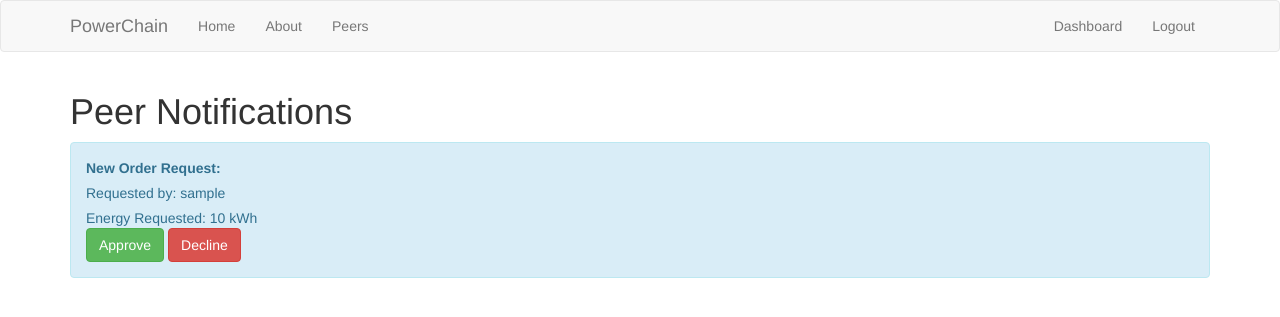
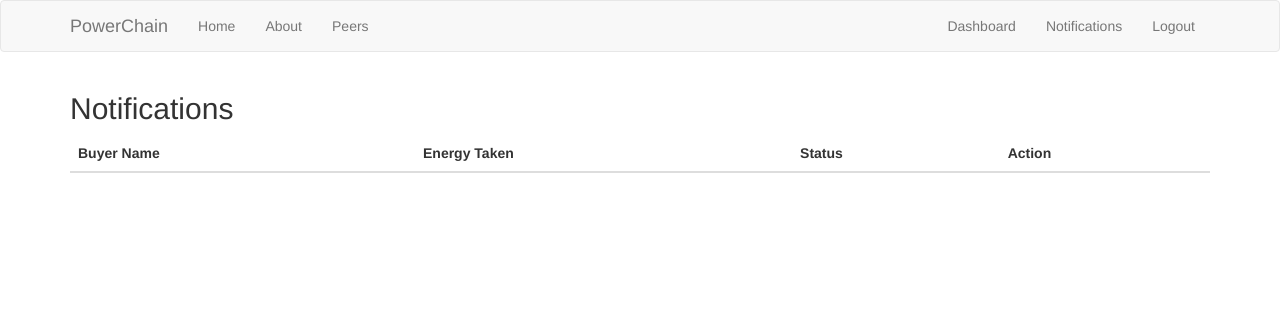
Before and after one commit to emmanuelbrilian/PowerChain, a Flask app: page /notifications_seller in a window 1280 px wide. Shown: the top 317 px of the page. Run offline with Flask 3, Linux system fonts and the light colour scheme; the visitor is signed in with stand-in values (Sample User, id 1); a database or web service that is not in the repository returns one stand-in record (values such as "Sample title"); lists and menus that the app fills with data are empty; some libraries are stand-ins or nearby versions.

Commit message:
notifikasi

```diff
--- a/myflaskapp/app.py
+++ b/myflaskapp/app.py
@@ -14,7 +14,7 @@ from geopy.distance import geodesic
 from flask_wtf.csrf import CSRFProtect
 from wtforms import StringField, validators
 from flask_wtf.csrf import CSRFProtect, CSRFError,generate_csrf, validate_csrf
-
+from operator import itemgetter
 
 
 #pass email Pc_123456
@@ -27,6 +27,7 @@ db = client['mydatabase']
 collection = db['users']
 purchase_collection = db['energy_purchase']
 peer_selection_collection = db['peer_selection']
+seller_notifications = db['seller_notifications']  # Koleksi untuk menyimpan notifikasi penjual
 
 # Koneksi ke Ganache
 w3 = Web3(Web3.HTTPProvider('http://localhost:7545'))
@@ -235,9 +236,9 @@ def purchase():
         # Retrieve all sellers' data from the database
         all_sellers = collection.find()
 
-        # Create a list to store the selected sellers' data
-        selected_sellers_list = []
-        total_energy_taken = 0
+        # Create lists to store single and multiple sellers' data
+        single_sellers_list = []
+        multiple_sellers_list = []
 
         # Calculate the distance of each seller from the buyer using the calculate_distance function
         for seller in all_sellers:
@@ -249,43 +250,67 @@ def purchase():
             if seller_id == user_id:
                 continue
 
-            distance = calculate_distance(buyer_coordinates, seller_coordinates)
+            # Check if the seller has enough energy to fulfill the request
+            if energy_balance >= amount_requested:
+                distance = calculate_distance(buyer_coordinates, seller_coordinates)
 
-            # Check if the seller has enough energy to fulfill the request
-            if energy_balance > 0 and total_energy_taken < amount_requested:
-                # Calculate the amount of energy to be taken from this seller
-                energy_taken = min(amount_requested - total_energy_taken, energy_balance)
-
-                # Determine the provider type based on the number of available sellers
-                provider_type = 'SINGLE' if energy_balance >= amount_requested else 'MULTIPLE'
-
-                # Add the selected seller's data to the selected_sellers_list
-                selected_seller_data = {
+                # Add the seller's data to the single_sellers_list
+                seller_data = {
                     'user_id': seller_id,
                     'username': seller['username'],
                     'status': 'PENDING',
                     'urutan/ranking': None,
-                    'amount': amount_requested,  # Store the requested amount, not energy_taken
-                    'energy_taken': energy_taken,  # Store the actual energy taken
-                    'provider_type': provider_type  # Store the provider type
+                    'amount': amount_requested,  # Store the requested amount
+                    'energy_taken': amount_requested,  # Store the actual energy taken (requested amount)
+                    'provider_type': 'SINGLE',  # Store the provider type as SINGLE
+                    'distance': distance  # Store the distance from the buyer
                 }
-                selected_sellers_list.append(selected_seller_data)
+                single_sellers_list.append(seller_data)
+            else:
+                # Add the seller's data to the multiple_sellers_list
+                seller_data = {
+                    'user_id': seller_id,
+                    'username': seller['username'],
+                    'status': 'PENDING',
+                    'urutan/ranking': None,
+                    'amount': amount_requested,  # Store the requested amount
+                    'energy_taken': energy_balance,  # Store the actual energy taken (available energy)
+                    'provider_type': 'MULTIPLE',  # Store the provider type as MULTIPLE
+                    'distance': None  # Distance is not applicable for MULTIPLE providers
+                }
+                multiple_sellers_list.append(seller_data)
 
-                # Update total energy taken
-                total_energy_taken += energy_taken
+        # If there are single sellers, sort the single_sellers_list based on distance
+        if single_sellers_list:
+            single_sellers_list.sort(key=itemgetter('distance'))
+
+        # Combine single and multiple sellers' lists
+        selected_sellers_list = single_sellers_list + multiple_sellers_list
 
         # Create the peer selection document
         peer_selection_document = {
             'amount': amount_requested,
             'buyer_id': user_id,
             'buyer_username': username,
-            'provider_type': provider_type,
-            'candidate': selected_sellers_list
+            'provider_type': 'SINGLE' if single_sellers_list else 'MULTIPLE',  # Determine provider type
+            'candidate': selected_sellers_list  # Store the combined list of sellers
         }
 
         # Save the peer selection document to the "peer_selection" collection
+        peer_selection_collection.insert_one(peer_selection_document)
 
-        peer_selection_collection.insert_one(peer_selection_document)
+        # Create notifications for selected sellers and save them to the "seller_notifications" collection
+        for seller in selected_sellers_list:
+            # Create a notification document
+            notification_data = {
+                'buyer_name': username,
+                'energy_taken': seller['energy_taken'],
+                'status': 'PENDING',
+                'seller_id': seller['user_id']  # Include the seller's ID for reference
+            }
+
+            # Save the notification document to the "seller_notifications" collection
+            seller_notifications.insert_one(notification_data)
 
         flash('Your order is being processed', 'success')
         return redirect(url_for('dashboard'))
@@ -293,11 +318,40 @@ def purchase():
     return render_template('purchase.html')
 
 
-@app.route('/notifications_seller')
+
+
+@app.route('/notifications_seller', methods=['GET', 'POST'])
 @is_logged_in
 def notifications_seller():
     # Dapatkan ID pengguna dari sesi
     user_id = collection.find_one({'username': session['username']})['_id']
+
+    if request.method == 'POST':
+        # Handle the "Approve" action
+        if 'approve' in request.form:
+            # Proses aksi "Approve" di sini
+            # Misalnya, Anda dapat mengubah status notifikasi menjadi "APPROVED"
+            # dan melakukan tindakan lain yang sesuai
+            notification_id = request.form['approve']  # ID notifikasi yang di-approve
+            peer_selection_collection.update_one(
+                {'_id': ObjectId(notification_id)},
+                {'$set': {'status': 'APPROVED'}}
+            )
+            flash('Notification approved successfully', 'success')
+
+        # Handle the "Decline" action
+        elif 'decline' in request.form:
+            # Proses aksi "Decline" di sini
+            # Misalnya, Anda dapat mengubah status notifikasi menjadi "DECLINED"
+            # dan melakukan tindakan lain yang sesuai
+            notification_id = request.form['decline']  # ID notifikasi yang di-decline
+            peer_selection_collection.update_one(
+                {'_id': ObjectId(notification_id)},
+                {'$set': {'status': 'DECLINED'}}
+            )
+            flash('Notification declined successfully', 'success')
+
+        return redirect(url_for('notifications_seller'))
 
     # Dapatkan notifikasi yang sesuai dengan kriteria
     selected_sellers = peer_selection_collection.find({
@@ -305,14 +359,21 @@ def notifications_seller():
         'status': 'PENDING'
     })
 
-    # Render template HTML dengan notifikasi yang ditemukan
-    return render_template('notifications_seller.html', selected_sellers=selected_sellers)
+    # Filter notifikasi berdasarkan tipe penyedia energi
+    single_notifications = []
+    multiple_notifications = []
 
+    for notification in selected_sellers:
+        if notification['provider_type'] == 'SINGLE':
+            if len(single_notifications) == 0:
+                single_notifications.append(notification)
+        elif notification['provider_type'] == 'MULTIPLE':
+            multiple_notifications.append(notification)
 
-
-
-
-
+    # Render template HTML dengan notifikasi yang sesuai
+    return render_template('notifications_seller.html',
+                           single_notifications=single_notifications,
+                           multiple_notifications=multiple_notifications)
 
 
 
--- a/myflaskapp/templates/includes/_navbar.html
+++ b/myflaskapp/templates/includes/_navbar.html
@@ -18,6 +18,7 @@
             <ul class="nav navbar-nav navbar-right">
                 {% if session.logged_in %}
                     <li><a href="/dashboard">Dashboard</a></li>
+                    <li><a href="{{ url_for('notifications_seller') }}">Notifications</a></li>
                     <li><a href="/logout">Logout</a></li>
                 {% else %}
                     <li><a href="/register">Register</a></li>
--- a/myflaskapp/templates/notifications_seller.html
+++ b/myflaskapp/templates/notifications_seller.html
@@ -1,21 +1,40 @@
+<!-- notifications_seller.html -->
+
 {% extends 'layout.html' %}
 
-{% block title %}Peer Notifications{% endblock %}
-
 {% block content %}
-<body>
-    <h1>Peer Notifications</h1>
-    <div class="notification-container">
-        {% for seller in selected_sellers %}
-            <div class="notification alert alert-info">
-                <p><strong>New Order Request:</strong></p>
-                <p>Requested by: {{ seller.buyer_username }}</p> <!-- Menggunakan seller.buyer_username -->
-                <p>Energy Requested: {{ seller.amount }} kWh</p>
-                <a href="{{ url_for('approve_order', order_id=seller._id) }}" class="btn btn-success">Approve</a>
-                <a href="{{ url_for('decline_order', order_id=seller._id) }}" class="btn btn-danger">Decline</a>
-            </div>
-        {% endfor %}
-    </div>
-</body>
-</html>
+  <h2>Notifications</h2>
+  <table class="table table-striped">
+    <thead>
+      <tr>
+        <th>Buyer Name</th>
+        <th>Energy Taken</th>
+        <th>Status</th>
+        <th>Action</th>
+      </tr>
+    </thead>
+    <tbody>
+      {% for seller in selected_sellers %}
+        <tr>
+          <td>{{ seller.buyer_name }}</td>
+          <td>{{ seller.energy_taken }}</td>
+          <td>{{ seller.status }}</td>
+          <td>
+            <form method="POST">
+              {% if seller.provider_type == 'SINGLE' %}
+                {% if loop.index == 1 %}
+                  <button type="submit" class="btn btn-success" name="approve" value="{{ seller._id }}">Approve</button>
+                  <button type="submit" class="btn btn-danger" name="decline" value="{{ seller._id }}">Decline</button>
+                {% endif %}
+              {% else %}
+                <button type="submit" class="btn btn-success" name="approve" value="{{ seller._id }}">Approve</button>
+                <button type="submit" class="btn btn-danger" name="decline" value="{{ seller._id }}">Decline</button>
+              {% endif %}
+              {{ csrf_token() }}
+            </form>
+          </td>
+        </tr>
+      {% endfor %}
+    </tbody>
+  </table>
 {% endblock %}
```
Also changed, not shown: myflaskapp/templates/dashboard.html (+0 -9 lines).
